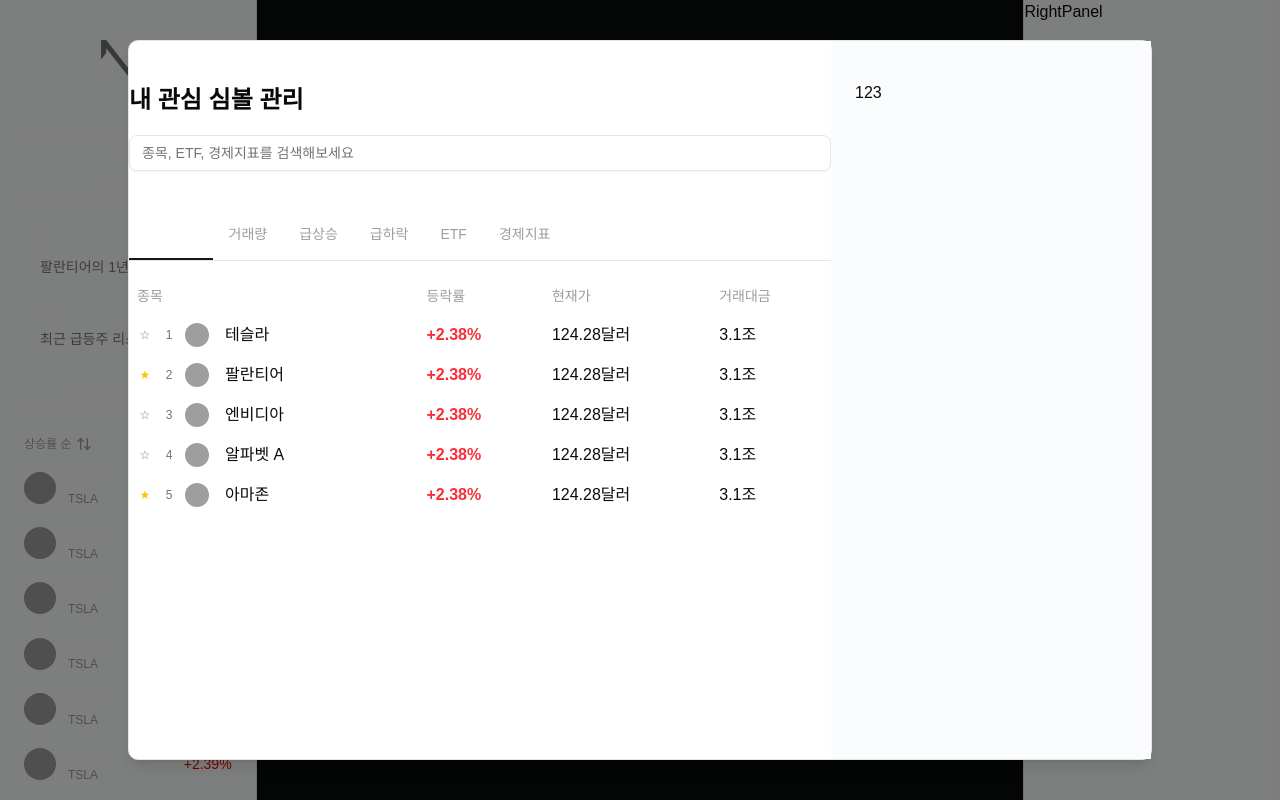
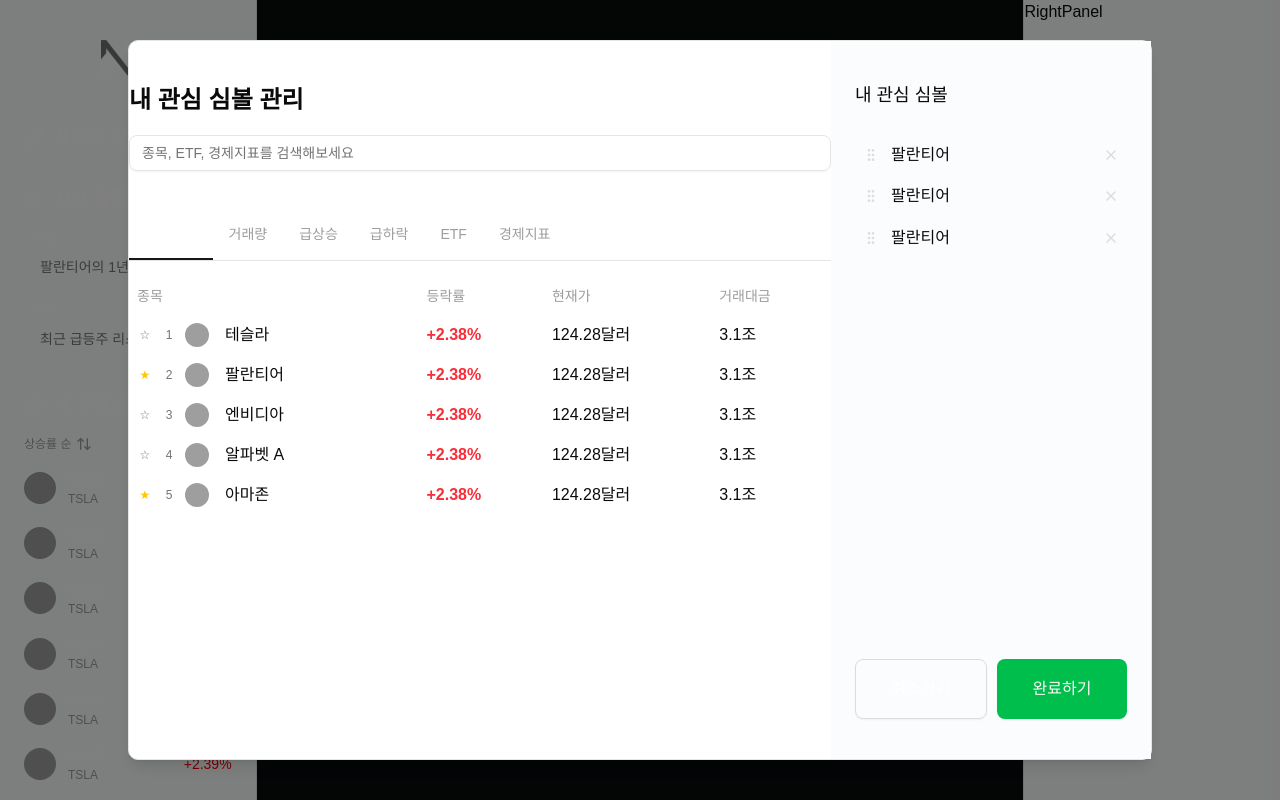
Before and after one commit to Waiker-Inc/wealthM-mvp, a React (Vite) app: page / in a window 1280 px wide. Both pictures are taken after a click on the button "편집". Built offline with nearby package versions, Linux system fonts and the light colour scheme; grey boxes are pictures that could not be loaded; a web font is replaced by a local one.

Commit message:
feat: 관심 심볼 선택 모달 ui 구현

```diff
--- a/src/components/contents/MyFavoritSymbolDialog.tsx
+++ b/src/components/contents/MyFavoritSymbolDialog.tsx
@@ -1,7 +1,9 @@
+import { Button } from '../ui/button';
 import { Dialog, DialogContent } from '../ui/dialog';
 import { Input } from '../ui/input';
 import Typography from '../ui/typography';
 import MarketTabs from './MarketTabs';
+import { GripVertical, X } from 'lucide-react';
 
 export default function MyFavoritSymbolDialog({
   isOpen,
@@ -28,7 +30,37 @@ export default function MyFavoritSymbolDialog({
             />
             <MarketTabs />
           </div>
-          <div className="bg-ground2 p-[40px_24px] w-[320px] h-full">123</div>
+          <div className="bg-ground2 p-[40px_24px] w-[320px] h-full relative">
+            <Typography size="body-lg">내 관심 심볼</Typography>
+            <ul className="mt-[24px]">
+              <li className="flex items-center gap-[12px] p-[8px] rounded-[8px] hover:bg-mono50 cursor-pointer">
+                <GripVertical className="text-mono200" size={16} />
+                <Typography>팔란티어</Typography>
+                <X className="text-mono200 ml-auto" size={16} />
+              </li>
+              <li className="flex items-center gap-[12px] p-[8px] rounded-[8px] hover:bg-mono50 cursor-pointer">
+                <GripVertical className="text-mono200" size={16} />
+                <Typography>팔란티어</Typography>
+                <X className="text-mono200 ml-auto" size={16} />
+              </li>
+              <li className="flex items-center gap-[12px] p-[8px] rounded-[8px] hover:bg-mono50 cursor-pointer">
+                <GripVertical className="text-mono200" size={16} />
+                <Typography>팔란티어</Typography>
+                <X className="text-mono200 ml-auto" size={16} />
+              </li>
+            </ul>
+            <div className="absolute bottom-[40px] left-0 right-0 px-[24px] flex items-end gap-[10px]">
+              <Button
+                className="flex-1 h-[60px] bg-transparent border border-mono200 text-white"
+                onClick={onClose}
+              >
+                <Typography>취소하기</Typography>
+              </Button>
+              <Button className="flex-1 h-[60px] bg-green700">
+                <Typography>완료하기</Typography>
+              </Button>
+            </div>
+          </div>
         </div>
       </DialogContent>
     </Dialog>
```
